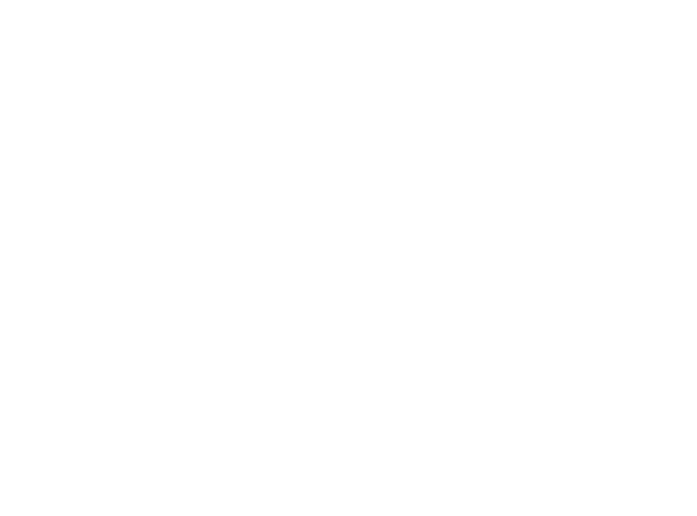
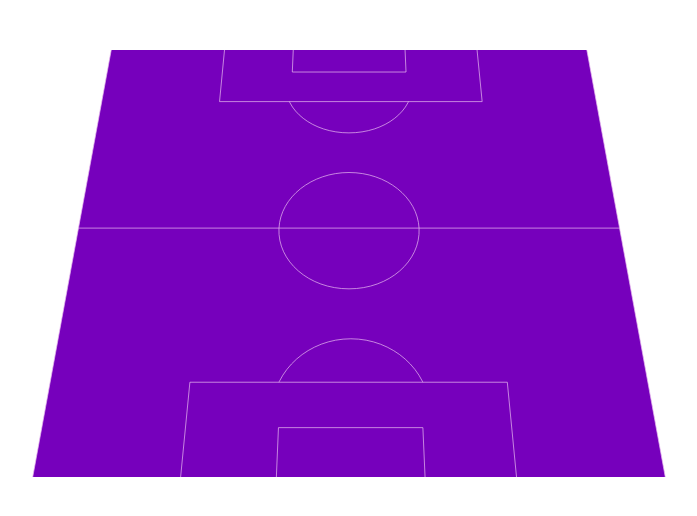
Before and after one commit to Youcode-Classe-E-2024-2025/echchabli_hamza_fut, a website: page index.html in a window 1280 px wide. Shown: the whole page, without its empty margins (291-988 px from the left). Drawn offline with Linux system fonts and the light colour scheme.

Commit message:
adding the soccer board first

```diff
--- /dev/null
+++ b/css/style.css
@@ -0,0 +1,22 @@
+html , body {
+
+    height: 100%;
+
+    width: 100%;
+
+}
+
+#boardContainer {
+
+    background: url('../resource/field-bg.svg') no-repeat center center;
+
+    background-size: cover;
+    margin-top: 50px;
+
+    width: 50%;
+
+    aspect-ratio: 4.5 / 3;
+
+
+
+}
--- a/index.html
+++ b/index.html
@@ -5,8 +5,27 @@
     <meta name="viewport" content="width=device-width, initial-scale=1.0">
     <title>fut</title>
     <link rel="stylesheet" href="css/output.css">
+    <link rel="stylesheet" href="css/style.css">
+
 </head>
-<body>
+<body class=>
+    <main class="h-full w-full ">
+
+        <section id="boardContainer" class="bg-black m-auto     ">
+
+
+        </section>
+
+
+
+
+
+
+    </main>
+
+
+
+
 
 </body>
 </html>
```
Also changed, not shown: css/output.css, resource/field-bg.svg (added).
